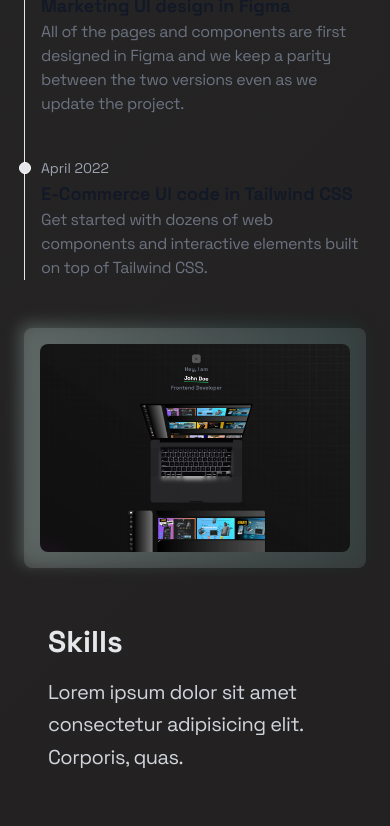
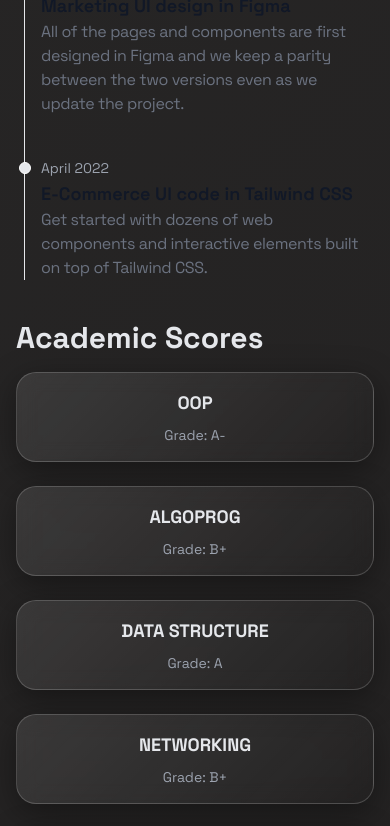
Before and after one commit to StephenEpen/Portofolio, a React (Vite) app: page / in a window 390 px wide. Shown: the part 1156-1982 px from the top of the page. Built offline with nearby package versions, Linux system fonts and the light colour scheme; some icons are missing.

Commit message:
feat: add academic scores section and adjust margins for mobile responsiveness

```diff
--- a/src/App.jsx
+++ b/src/App.jsx
@@ -3,6 +3,7 @@
 import Hero from "./components/Hero";
 import Navbar from "./components/Navbar";
 import Portofolio from "./components/Portofolio";
+import Score from "./components/Score";
 
 function App() {
 
@@ -11,6 +12,7 @@
       <Navbar />
       <Hero />
       <Education />
+      <Score />
       <About />
       <Portofolio />
     </>
--- a/src/components/About.jsx
+++ b/src/components/About.jsx
@@ -17,7 +17,7 @@
 const About = () => {
   return (
     <div
-      className="max-w-[1300px] mx-auto p-6 grid md:grid-cols-2 gap-8 place-items-center"
+      className="max-w-[1300px] mx-auto p-6 grid md:grid-cols-2 gap-8 place-items-center mt-12 sm:mt-16 lg:mt-24"
       id="about"
     >
       <div className="relative group">
--- /dev/null
+++ b/src/components/Score.jsx
@@ -0,0 +1,58 @@
+import React from 'react'
+
+const data = [
+    {
+        subject: "OOP",
+        grade: "A-"
+    },
+    {
+        subject: "ALGOPROG",
+        grade: "B+"
+    },
+    {
+        subject: "DATA STRUCTURE",
+        grade: "A"
+    },
+    {
+        subject: "NETWORKING",
+        grade: "B+"
+    },
+    {
+        subject: "OOP",
+        grade: "A-"
+    },
+    {
+        subject: "ALGOPROG",
+        grade: "B+"
+    },
+    {
+        subject: "DATA STRUCTURE",
+        grade: "A"
+    },
+    {
+        subject: "NETWORKING",
+        grade: "B+"
+    }
+]
+
+const Score = () => {
+  return (
+    <section className="max-w-[1200px] mx-auto p-4">
+      <h2 className="text-3xl font-bold text-gray-200 mb-4">Academic Scores</h2>
+
+      <div className="grid grid-cols-1 sm:grid-cols-2 lg:grid-cols-4 gap-6">
+        {data.map((item, index) => (
+          <div
+            key={index}
+            className="glass rounded-lg p-4 text-center text-gray-200 shadow-md hover:shadow-lg transition-shadow"
+          >
+            <div className="text-lg font-bold">{item.subject}</div>
+            <div className="text-sm text-gray-400 mt-2">Grade: {item.grade}</div>
+          </div>
+        ))}
+      </div>
+    </section>
+  )
+}
+
+export default Score
```
